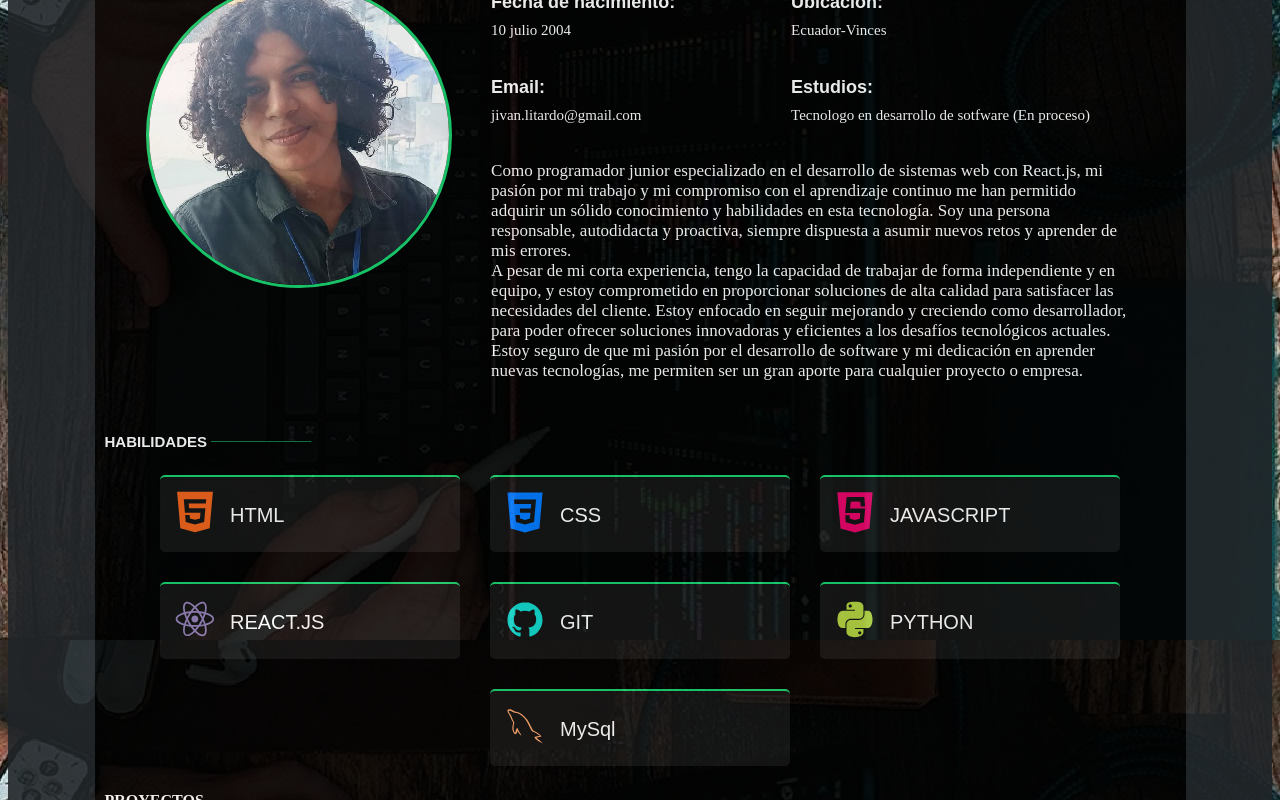
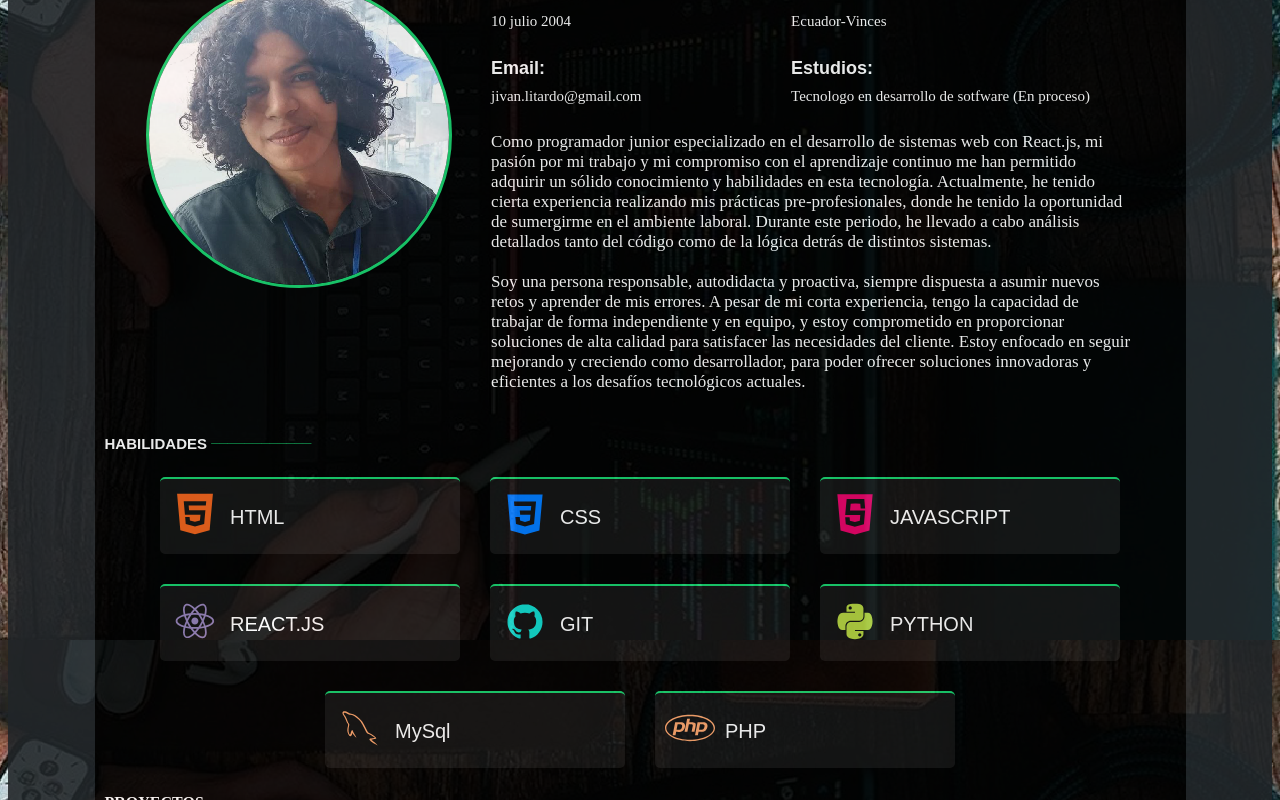
Before and after one commit to Litardo-Jardy/Portafolio-Web, a React (Vite) app: page / in a window 1280 px wide. Shown: the part 960-1760 px from the top of the page. Built offline with nearby package versions, Linux system fonts and the light colour scheme.

Commit message:
Update before of practice

```diff
--- a/src/Contents/Seccion_Two/Contacto/Formulario.jsx
+++ b/src/Contents/Seccion_Two/Contacto/Formulario.jsx
@@ -1,15 +1,37 @@
 import "../seccionTwo.css";
 import emailjs from '@emailjs/browser';
-
+import { useState } from "react";
 
 const Formulario = () =>{
+
+      const [nombre, setNombre] = useState('');
+      const [email, setEmail] = useState('');
+      const [asunto, setAsunto] = useState('');
 
       const enviarFormulario = (e) =>{
             e.preventDefault();
             emailjs.sendForm("Mensaje_Jardy","Mensaje_Jardy",e.target,"6DW4yonSEqLsD8gaJ")
             .then(response => alert("El mensaje se envio con exito")
             .catch(error => alert(error)))
+
+            setNombre("")
+            setEmail("")
+            setAsunto("")
+
+            alert("El mensaje se envio")
       }
+
+      const handleNombreChange = (e) => {
+         setNombre(e.target.value);
+       };
+
+       const handleEmailChange = (e) => {
+         setEmail(e.target.value);
+       };
+
+       const handleAsuntoChange = (e) => {
+         setAsunto(e.target.value);
+       };
 
       return(
           <div  className="Formik_Container">
@@ -18,17 +40,35 @@ const Formulario = () =>{
 
                     <div className="Container">
                        <label className="Label_Form" >Nombre</label>
-                       <input name="nombre" type="text" className="Field_Form" />
+                       <input
+                       name="nombre"
+                       type="text"
+                       className="Field_Form"
+                       value = {nombre}
+                       onChange={handleNombreChange}
+                       />
                     </div>
 
                     <div className="Container">
                        <label className="Label_Form" >Email</label>
-                       <input name="email" type="email" className="Field_Form" />
+                       <input
+                       name="email"
+                       type="email"
+                       className="Field_Form"
+                       value = {email}
+                       onChange={handleEmailChange}
+                       />
                     </div>
 
                     <div className="Container">
                        <label className="Label_Form" >Asunto</label>
-                       <textarea name="asunto" type="text" className="Field_Form" />
+                       <textarea
+                       name="asunto"
+                       type="text"
+                       className="Field_Form"
+                       value = {asunto}
+                       onChange={handleAsuntoChange}
+                        />
 
                     </div>
                        <button type="submit" className="Submit_Buttom" >Enviar</button>
--- a/src/Contents/Seccion_Two/Habilidades/Habilidades.jsx
+++ b/src/Contents/Seccion_Two/Habilidades/Habilidades.jsx
@@ -6,6 +6,7 @@ import { DiReact } from 'react-icons/di';
 import { DiGithubBadge } from 'react-icons/di';
 import { DiPython } from 'react-icons/di';
 import { DiMysql } from 'react-icons/di';
+import { FaPhp } from "react-icons/fa";
 import HabilidadesContainer from "./HabilidadesContainer";
 
 
@@ -22,5 +23,6 @@ const Habilidades = () =>{
                  <HabilidadesContainer icons={<DiGithubBadge size="50px" color="#11dbcf" />} tecnologia="GIT" />
                  <HabilidadesContainer icons={<DiPython size="50px" color="rgb(181, 212, 65)" />} tecnologia="PYTHON" />
                  <HabilidadesContainer icons={<DiMysql size="50px" color="#ffa76e" />} tecnologia="MySql" />
+                 <HabilidadesContainer icons={<FaPhp size="50px" color="#ffa76e" />} tecnologia="PHP" />
             </div> )}
 export default Habilidades;
--- a/src/Contents/Seccion_Two/SobreMi/Datos.jsx
+++ b/src/Contents/Seccion_Two/SobreMi/Datos.jsx
@@ -25,17 +25,15 @@ const Datos = () =>{
                      <span className='datos'>Tecnologo en desarrollo de sotfware (En proceso)</span>
                   </div>
                   <div className='Container-Descripcion'>
-                     <p className='Parrafo'> Como programador junior especializado en el desarrollo de sistemas web con React.js, mi pasión por mi trabajo y mi
-                        compromiso con el aprendizaje continuo me han permitido adquirir un sólido conocimiento y
-                        habilidades en esta tecnología. Soy una persona responsable, autodidacta y proactiva, siempre
-                        dispuesta a asumir nuevos retos y aprender de mis errores.<br />
-
-                        A pesar de mi corta experiencia, tengo la capacidad de trabajar de forma independiente y en equipo, y estoy comprometido
-                        en proporcionar soluciones de alta calidad para satisfacer las necesidades del cliente.
-                        Estoy enfocado en seguir mejorando y creciendo como desarrollador, para poder ofrecer soluciones
-                        innovadoras y eficientes a los desafíos tecnológicos actuales. Estoy seguro de que mi pasión por el
-                        desarrollo de software y mi dedicación en aprender nuevas tecnologías, me permiten ser un gran aporte
-                        para cualquier proyecto o empresa.
+                     <p className='Parrafo'> Como programador junior especializado en el desarrollo de sistemas web con React.js, mi pasión por
+                     mi trabajo y mi compromiso con el aprendizaje continuo me han permitido adquirir un sólido conocimiento y habilidades en esta tecnología.
+                     Actualmente, he tenido cierta experiencia realizando mis prácticas pre-profesionales, donde he tenido la oportunidad de sumergirme en el
+                     ambiente laboral. Durante este periodo, he llevado a cabo análisis detallados tanto del código como de la lógica detrás de distintos sistemas. <br />
+<br />
+                    Soy una persona responsable, autodidacta y proactiva, siempre dispuesta a asumir nuevos retos y aprender de mis errores. A pesar de mi corta
+                    experiencia, tengo la capacidad de trabajar de forma independiente y en equipo, y estoy comprometido en proporcionar soluciones de alta calidad
+                   para satisfacer las necesidades del cliente. Estoy enfocado en seguir mejorando y creciendo como desarrollador, para poder ofrecer soluciones
+                   innovadoras y eficientes a los desafíos tecnológicos actuales.
                      </p>
                    </div>
 
```
